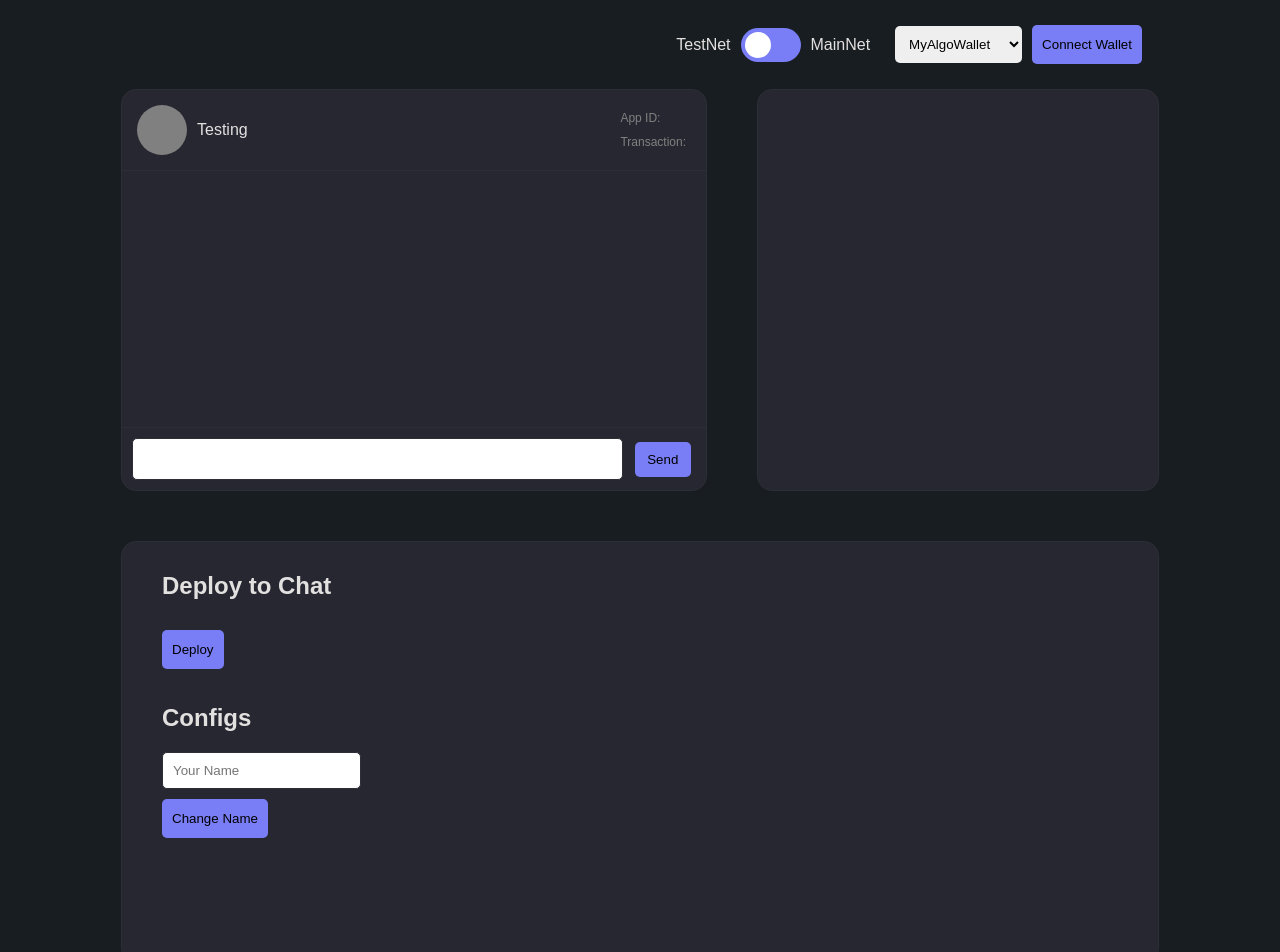
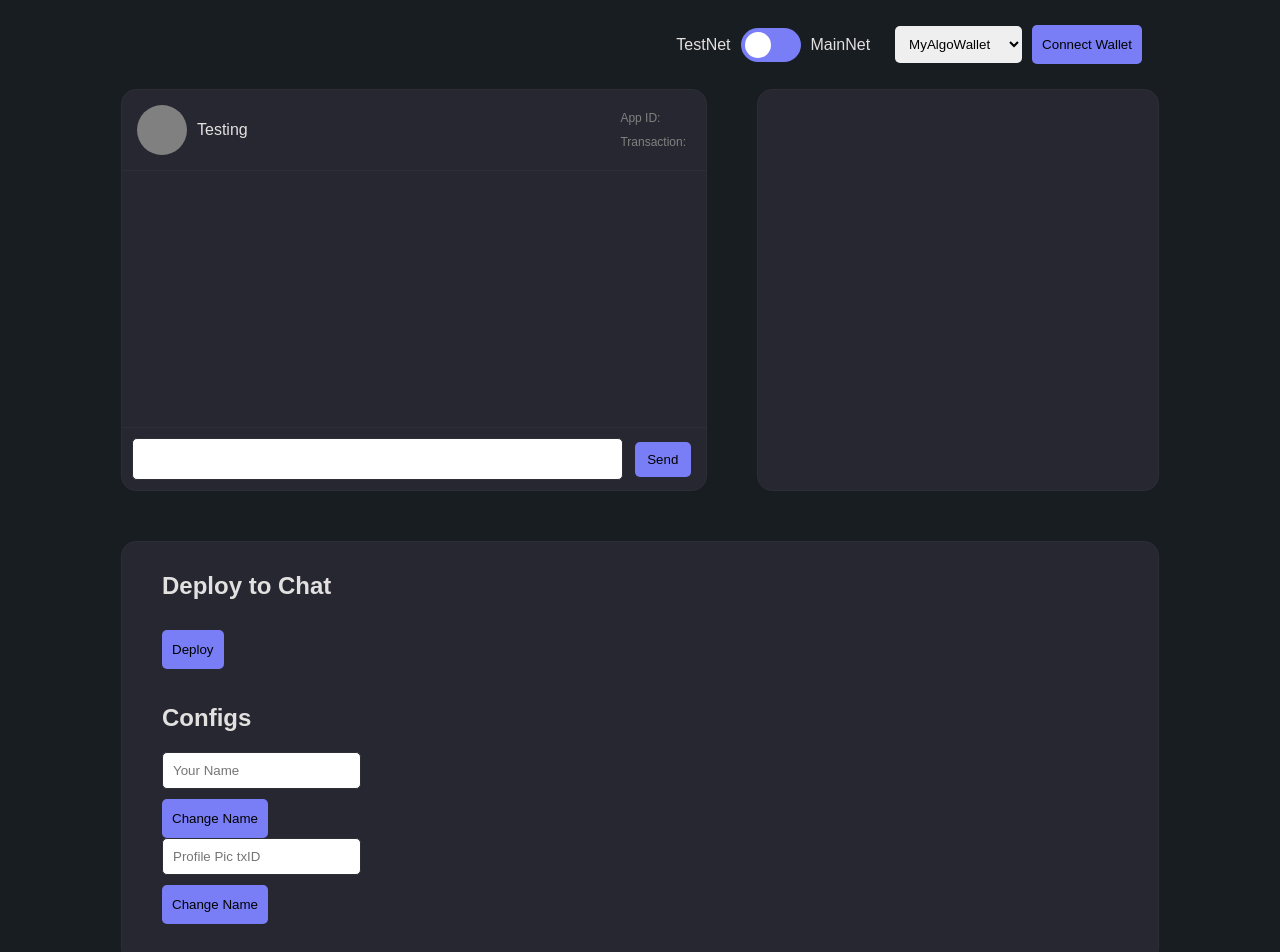
Before and after one commit to landon-thull/algo-chat2, a React (Create React App) app: page / in a window 1280 px wide. Shown: the top 952 px of the page. Built offline with nearby package versions, Linux system fonts and the light colour scheme; what @pipeline-ui-2/pipeline would draw is missing.

Commit message:
added change pic

```diff
--- a/src/App.js
+++ b/src/App.js
@@ -32,8 +32,8 @@ class App extends Component {
   constructor(props) {
     super(props);
     this.state = {
-      txId: "",
-      txIdUrl: "",
+      txID: "",
+      txIDUrl: "",
       appId: "",
       appAddr: "",
       addr: "",
@@ -117,10 +117,28 @@ class App extends Component {
     console.log(name);
 
     if (this.state.addr.length < 58) {
-      alert("Please connect your wallet!");
+      alert("Please connect your wallet first");
     } else {
       Pipeline.appCall(appId, ["name", toString(name)]).then((data) => {
-        this.setState({ txID: data });
+        let shortTxid = data.slice(0, 4) + "...";
+        this.setState({ txID: shortTxid });
+        this.makeTxidClick(data);
+      });
+    }
+  };
+
+  changePic = async () => {
+    let appId = this.state.appId;
+
+    let pic = await document.getElementById("profilePic").value;
+    console.log(pic);
+
+    if (this.state.addr.length < 58) {
+      alert("Please connect your wallet first");
+    } else {
+      Pipeline.appCall(appId, ["pic", pic]).then((data) => {
+        let shortTxid = data.slice(0, 4) + "...";
+        this.setState({ txID: shortTxid });
         this.makeTxidClick(data);
       });
     }
@@ -180,7 +198,7 @@ class App extends Component {
               </div>
               <div className="app-info">
                 <p>App ID: {this.state.appId}</p>
-                <p>Transaction: {this.state.txId}</p>
+                <p>Transaction: {this.state.txID}</p>
               </div>
             </div>
             <div className="messages"></div>
@@ -225,6 +243,20 @@ class App extends Component {
                   Change Name
                 </button>
               </div>
+              <div className="config-section">
+                <input
+                  className="chat-input"
+                  placeholder="Profile Pic txID"
+                  id="profilePic"
+                  name="pic"
+                />
+                <button
+                  className="button-config"
+                  onClick={() => this.changePic()}
+                >
+                  Change Name
+                </button>
+              </div>
             </div>
           </div>
         </div>
```
